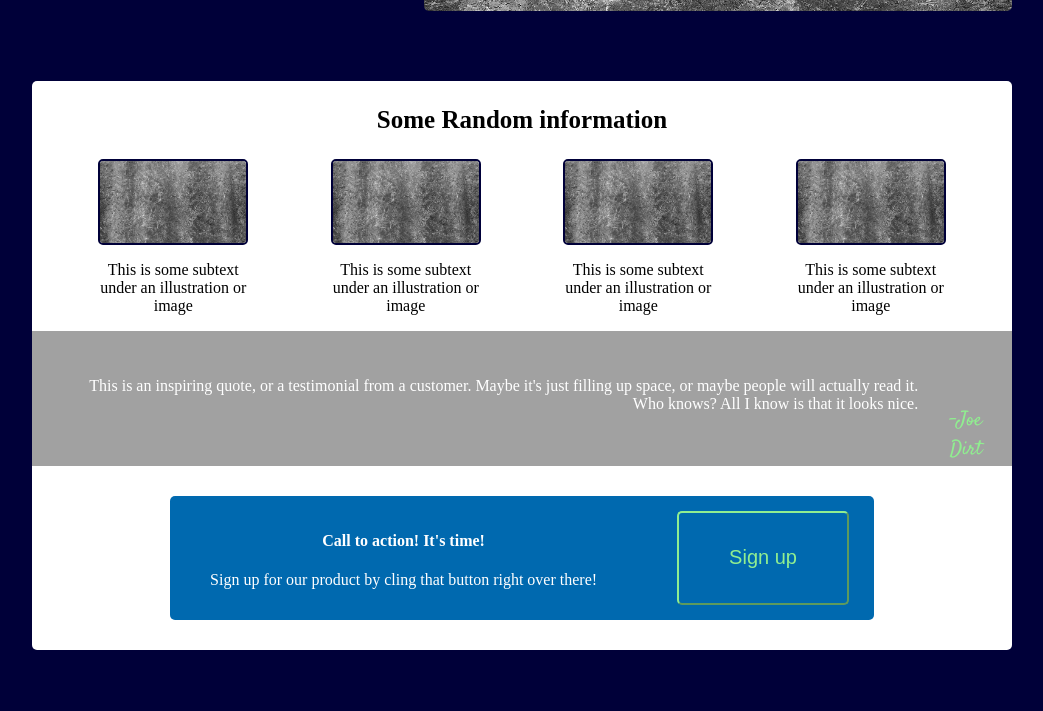
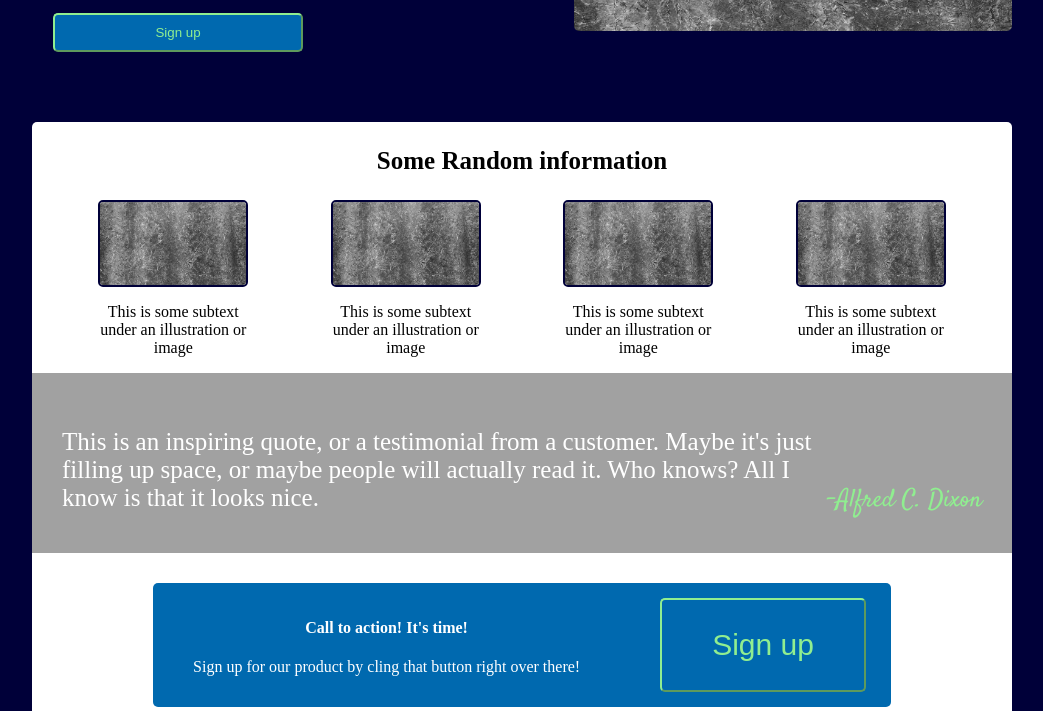
Before and after one commit to MR-Farabough/landing-page, a plain HTML site: page index.html in a window 1280 px wide. Shown: the part 251-962 px from the top of the page, without its empty margins (118-1161 px from the left). Drawn offline with Linux system fonts and the light colour scheme.

Commit message:
Sizing corrections

```diff
--- a/index.html
+++ b/index.html
@@ -55,7 +55,7 @@
                 Maybe it's just filling up space, or maybe people will actually read it.
                 Who knows? All I know is that it looks nice.</p>
             <div class="signature">
-                <p>-Joe Dirt</p>
+                <p>-Alfred C. Dixon</p>
             </div>
         </div>
         <div class="bottom">
--- a/style.css
+++ b/style.css
@@ -44,8 +44,21 @@ body {
 .top-left {
     display: flex;
     flex-direction: column;
+    color: rgb(195, 195, 195);
     align-items: flex-start;
     flex: 2 1 0;
+    margin-right: 250px;
+}
+
+.top-left button {
+    margin: auto;
+    padding: 100px;
+    padding-top: 10px;
+    padding-bottom: 10px;
+    background-color: rgb(0, 105, 175);
+    color: lightgreen;
+    border-radius: 5px;
+    border-color: lightgreen;
 }
 
 .top-right {
@@ -116,19 +129,25 @@ body {
 .bottom-mid {
     padding: 30px;
     display: flex;
-    text-align: right;
+    text-align: start;
     justify-content: space-between;
     background-color: rgb(161, 161, 161);
+    padding-bottom: 10px;
 }
 
+.bottom-mid p {
+    display: flex;
+    flex: 1 1 0;
+    font-size: 25px;
+}
 .signature {
     display: flex;
+    justify-content: flex-end;
     color: lightgreen;
     font-family: 'Satisfy', cursive;
-    font-size: 20px;
-    height: 50px;
+    font-size: 25px;
     margin-left: 10px;
-    margin-top: 25px;
+    margin-top: 55px;
 }
 
 .bottom {
@@ -167,7 +186,7 @@ button {
 }
 
 .bottom button {
-    font-size: 20px;
+    font-size: 30px;
     color: lightgreen;
     padding-right: 50px;
     padding-left: 50px;
```
Also changed, not shown: 1 other file.
